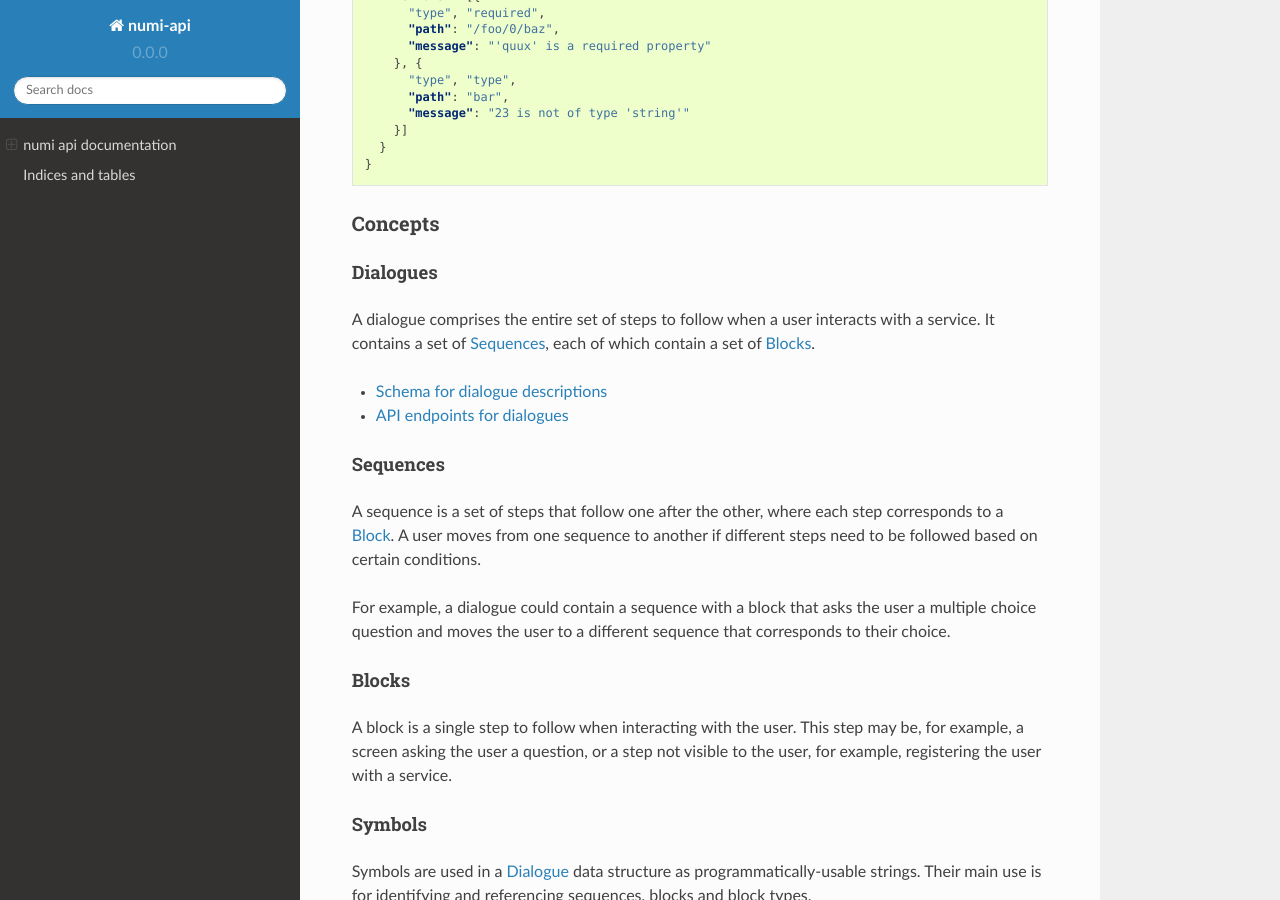
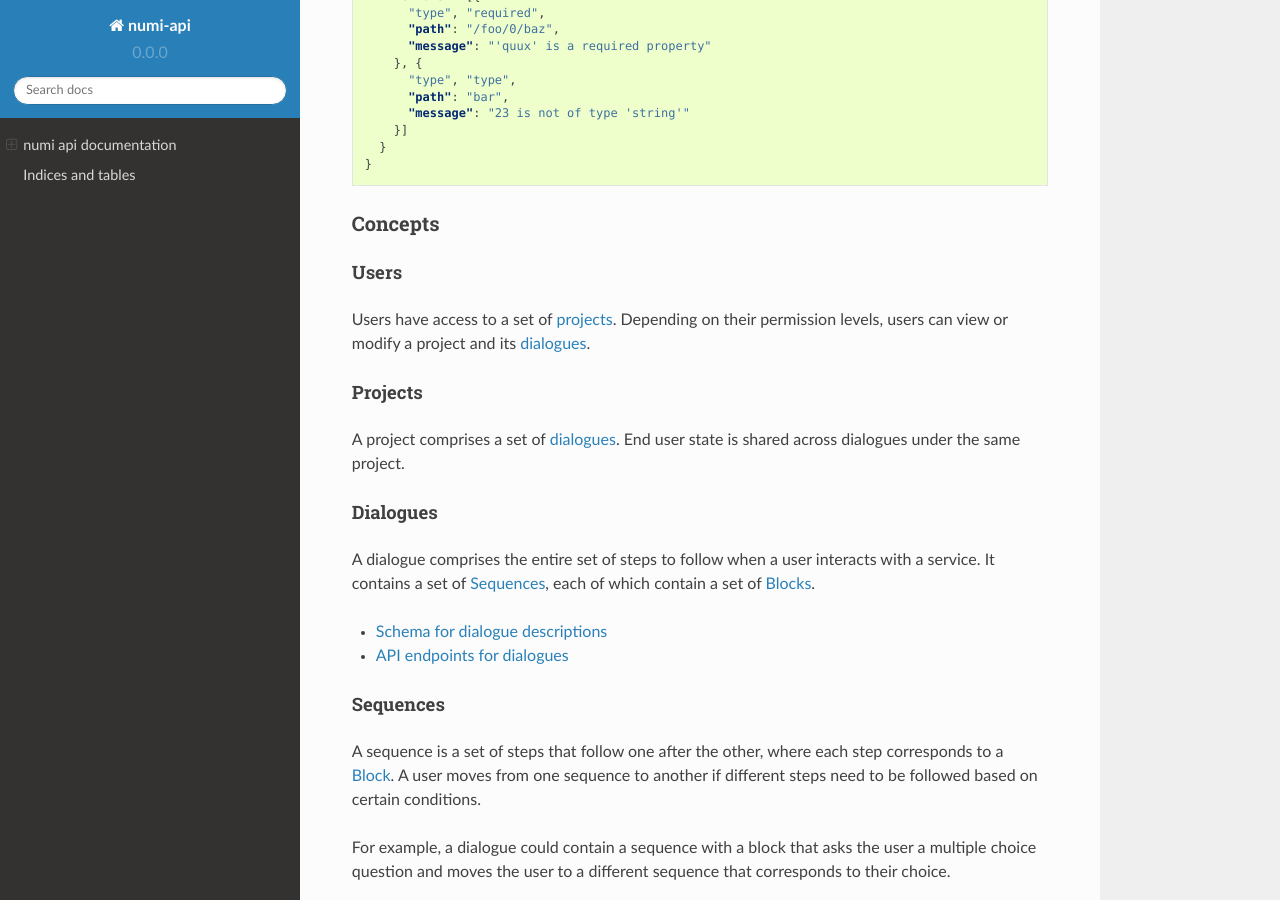
Before and after one commit to praekelt/numi-api, a Sphinx documentation site: the page built from docs/index.rst, in a window 1280 px wide and 900 px high, scrolled down 2445 px. Built offline with Sphinx 7.4.7 and the Read the Docs theme 2.0.0, drawn with Linux system fonts in a browser that asks for light colours.

Commit message:
Document users and projects in overview

```diff
--- a/docs/index.rst
+++ b/docs/index.rst
@@ -161,6 +161,21 @@ pointing to where in the given object validation failed, and a human readable
 
 Concepts
 ~~~~~~~~
+
+.. _concepts-users:
+
+Users
+*****
+Users have access to a set of :ref:`projects <concepts-projects>`. Depending on their permission levels, users can view or modify a project and its :ref:`dialogues <concepts-dialogues>`.
+
+.. TODO link to auth once this is documented.
+.. TODO link to permissions once this is documented.
+
+.. _concepts-projects:
+
+Projects
+********
+A project comprises a set of :ref:`dialogues <concepts-dialogues>`. End user state is shared across dialogues under the same project.
 
 .. _concepts-dialogues:
 
```
